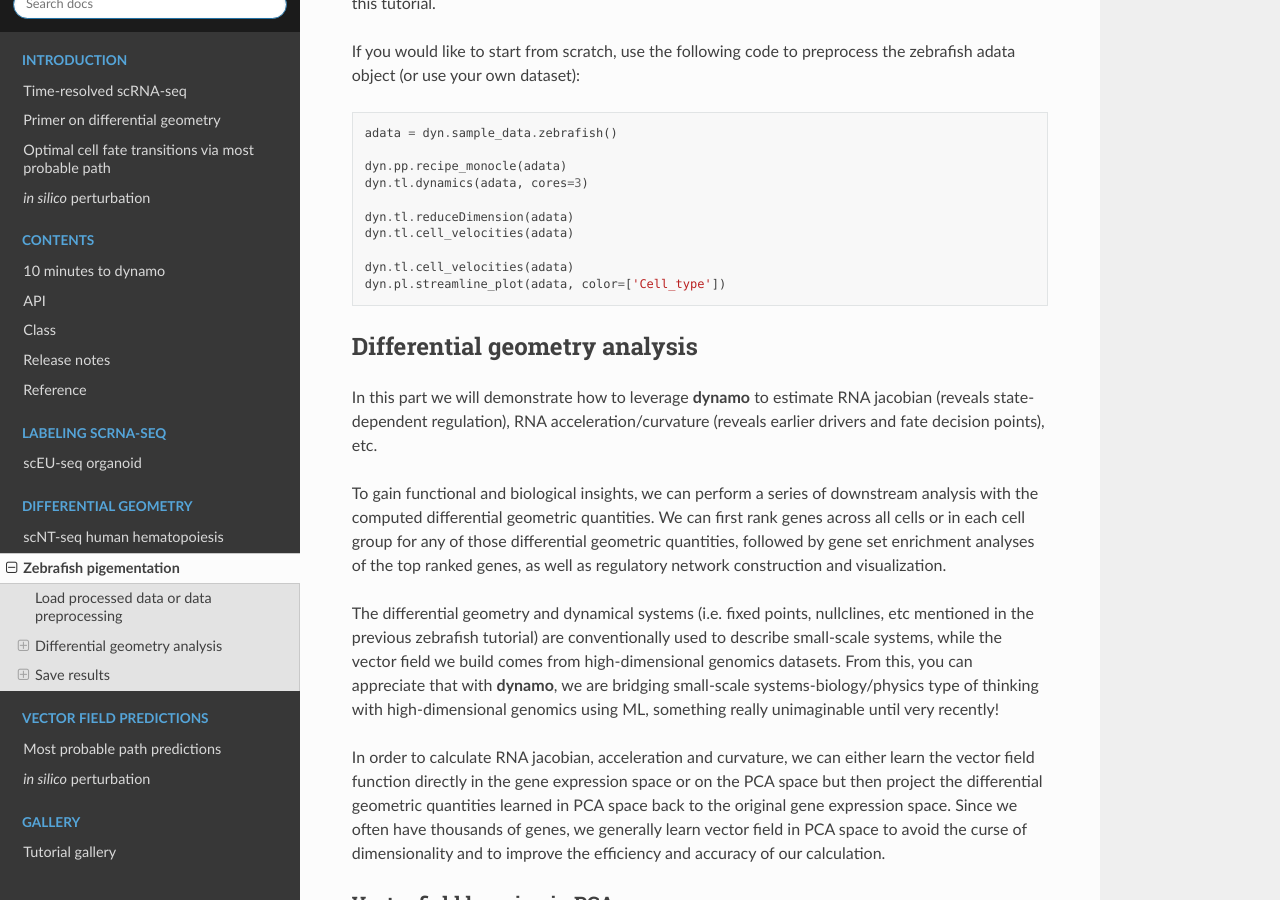
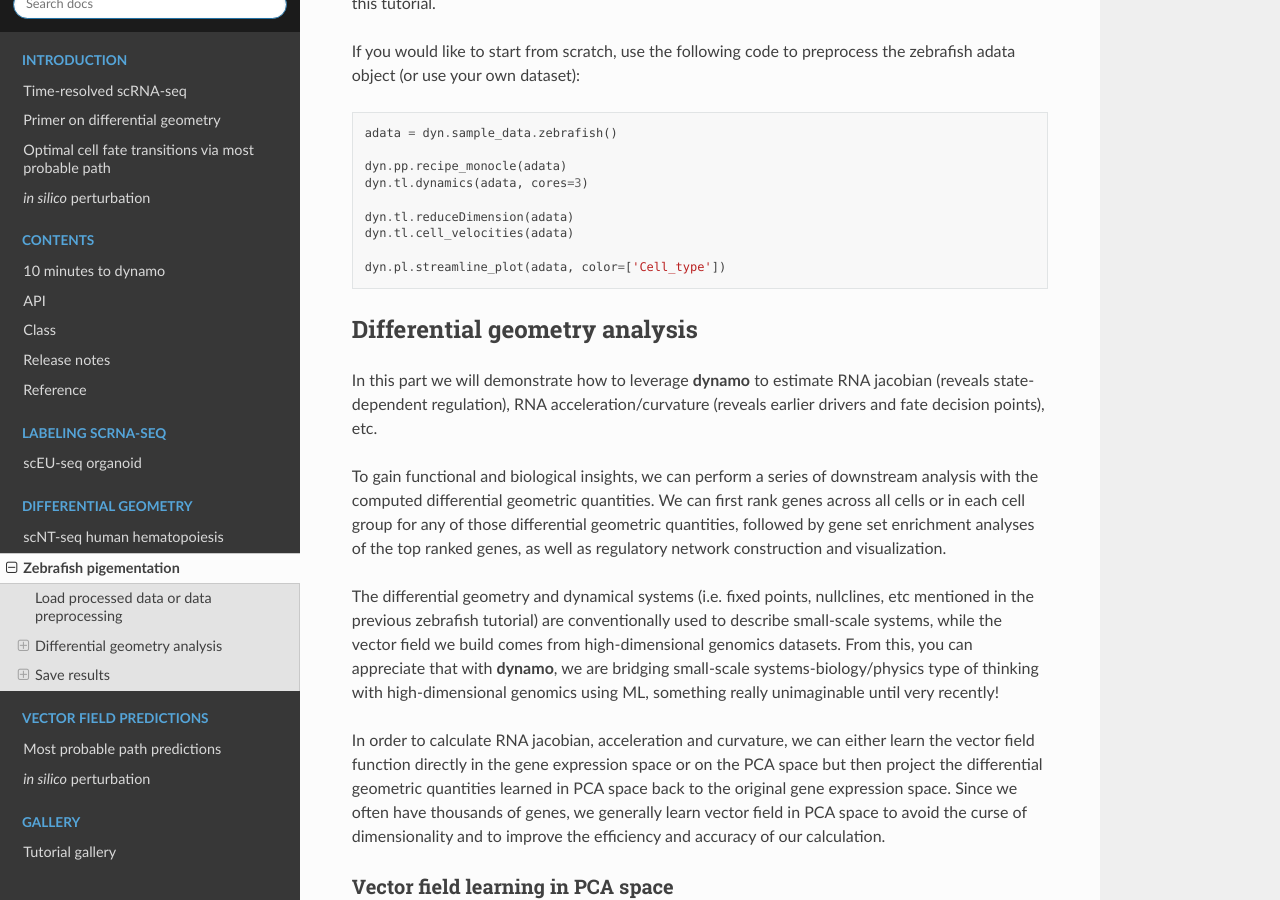
Before and after one commit to aristoteleo/dynamo_readthedocs, a Sphinx documentation site: the page built from docs/source/notebooks/Differential_geometry.rst, in a window 1280 px wide and 900 px high, scrolled down 2063 px. Built offline with Sphinx 7.4.7 and the Read the Docs theme 2.0.0, drawn with Linux system fonts in a browser that asks for light colours; pages that are not in the unit, such as notebooks, are missing from menus.

Commit message:
Update Differential_geometry.rst
duplicated lines

```diff
--- a/docs/source/notebooks/Differential_geometry.rst
+++ b/docs/source/notebooks/Differential_geometry.rst
@@ -124,7 +124,6 @@ preprocess the zebrafish adata object (or use your own dataset):
    dyn.tl.reduceDimension(adata)
    dyn.tl.cell_velocities(adata)
 
-   dyn.tl.cell_velocities(adata)
    dyn.pl.streamline_plot(adata, color=['Cell_type'])
 
 Differential geometry analysis
```
